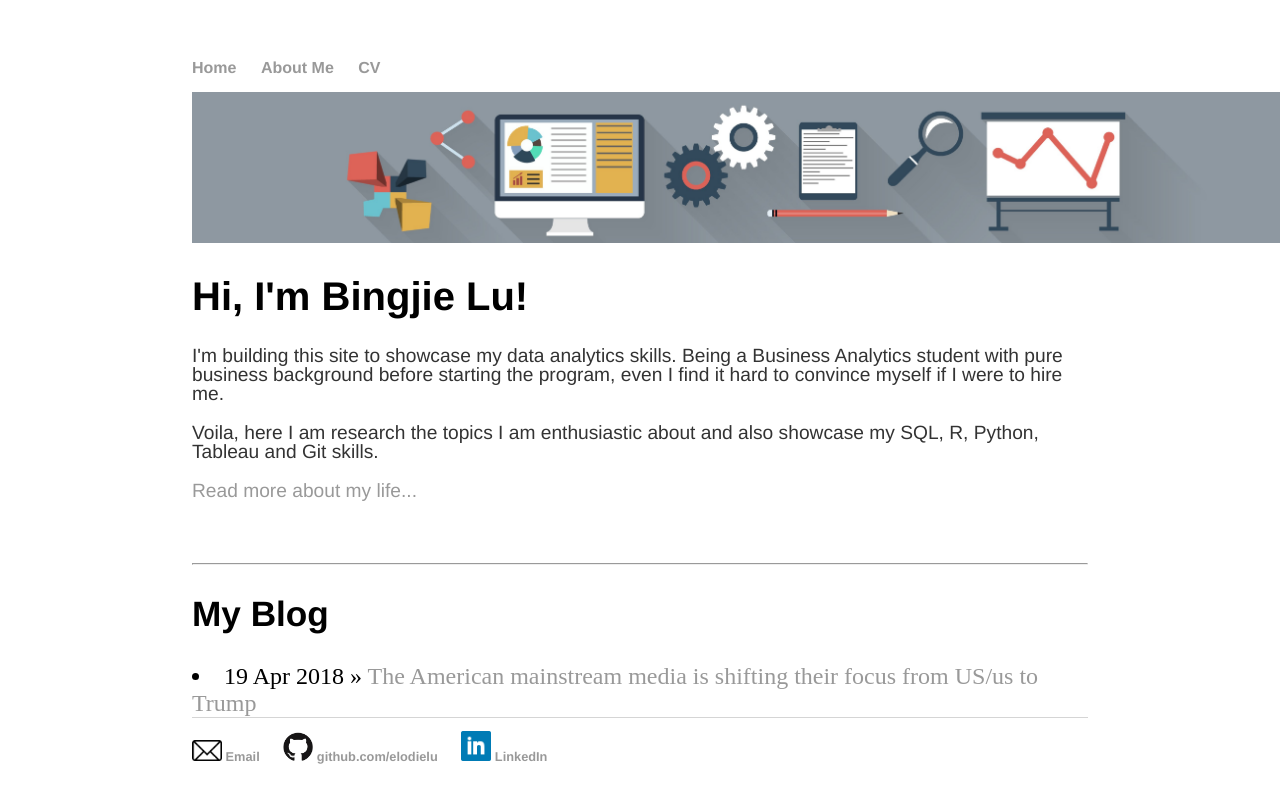
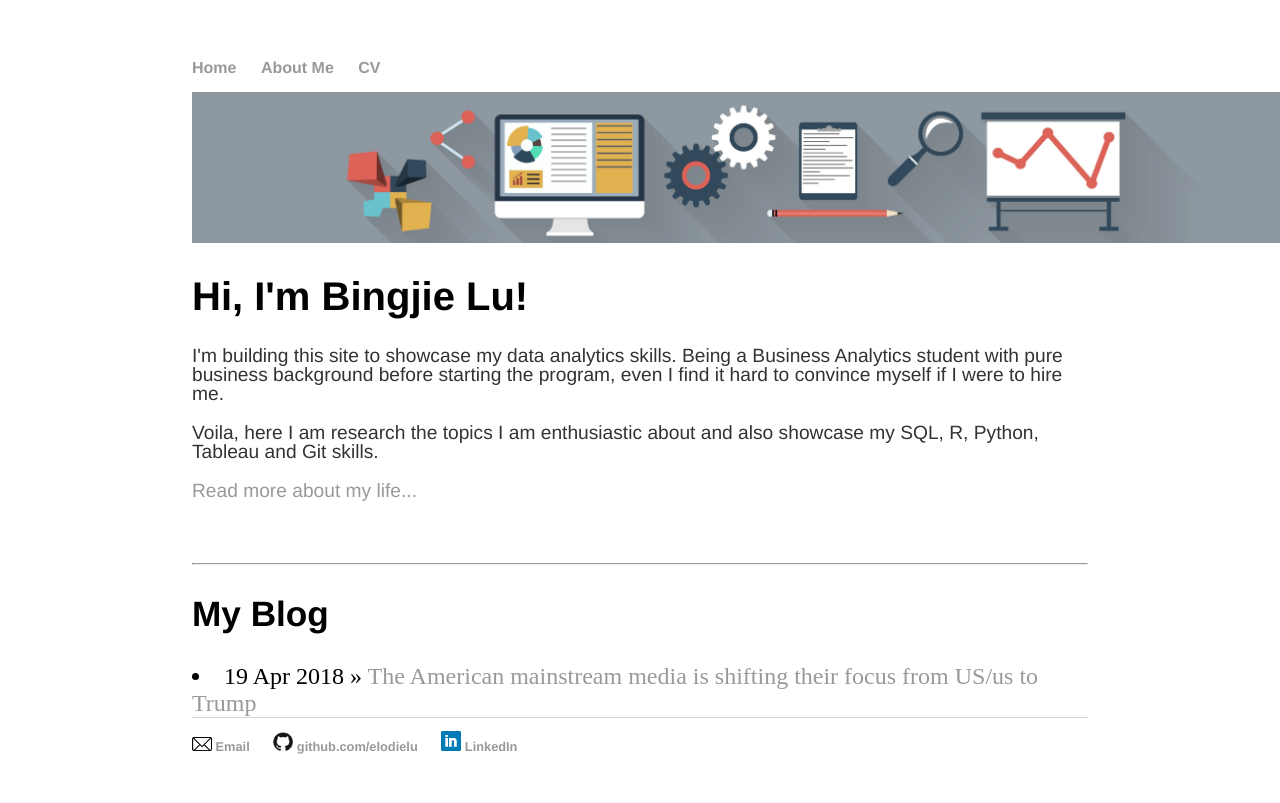
Before and after one commit to elodielu/elodielu.github.io, a Jekyll site: the page built from index.html, in a window 1280 px wide. Shown: the top 803 px of the page. Built offline with Jekyll 4.4.1, drawn with Linux system fonts in a browser that asks for light colours.

Commit message:
Update default.html

```diff
--- a/_layouts/default.html
+++ b/_layouts/default.html
@@ -24,11 +24,11 @@
 
   <footer>
    <ul>
-   <img src="/picture/email.jpg" width="30">
+   <img src="/picture/email.jpg" width="20">
    <li><a href="mailto:lu000024@umn.edu">Email</a></li>
-   <img src="/picture/GitHub.jpg" width="30">
+   <img src="/picture/GitHub.jpg" width="20">
    <li><a href="https://github.com/elodielu">github.com/elodielu</a></li>
-   <img src="/picture/linkedin.png" width="30">
+   <img src="/picture/linkedin.png" width="20">
    <li><a href="https://www.linkedin.com/in/bingjie-lu/">LinkedIn</a></li>
    </ul>
   </footer>
```
